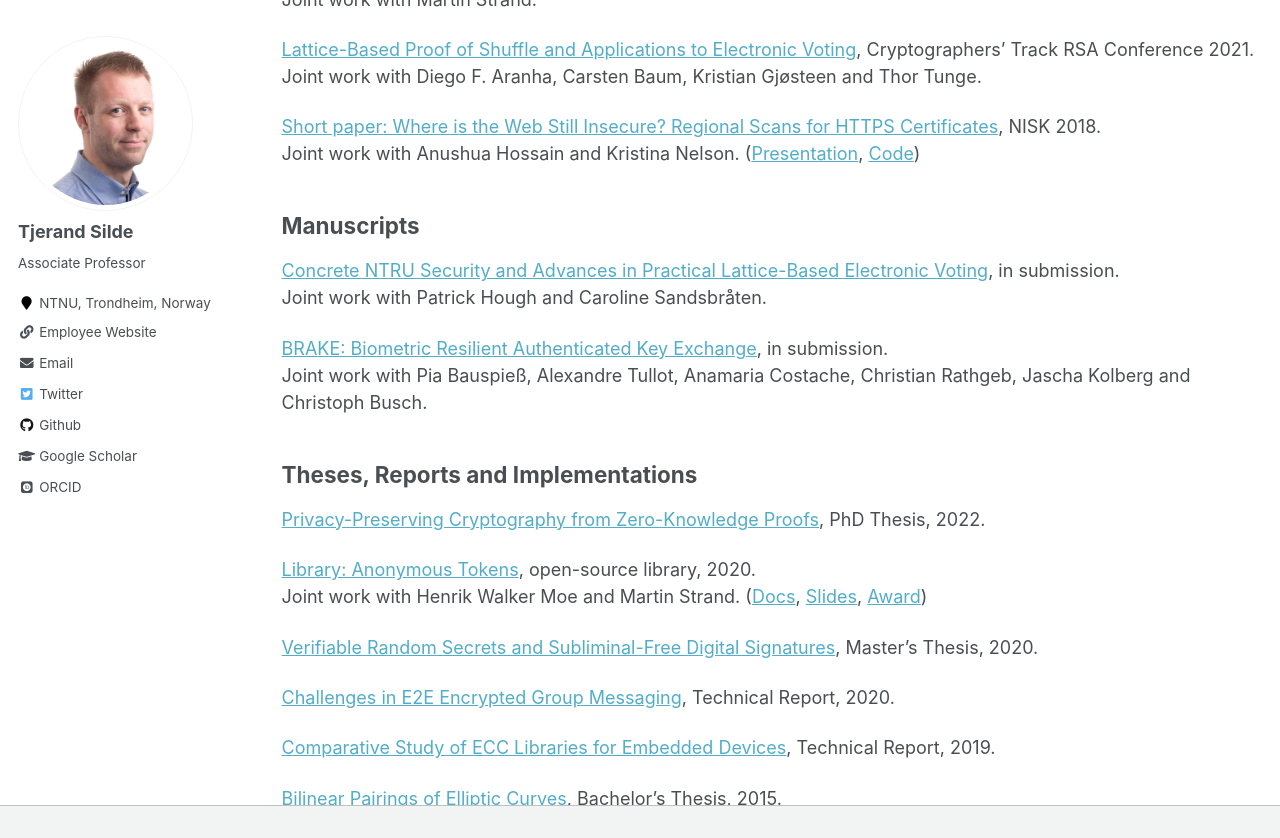
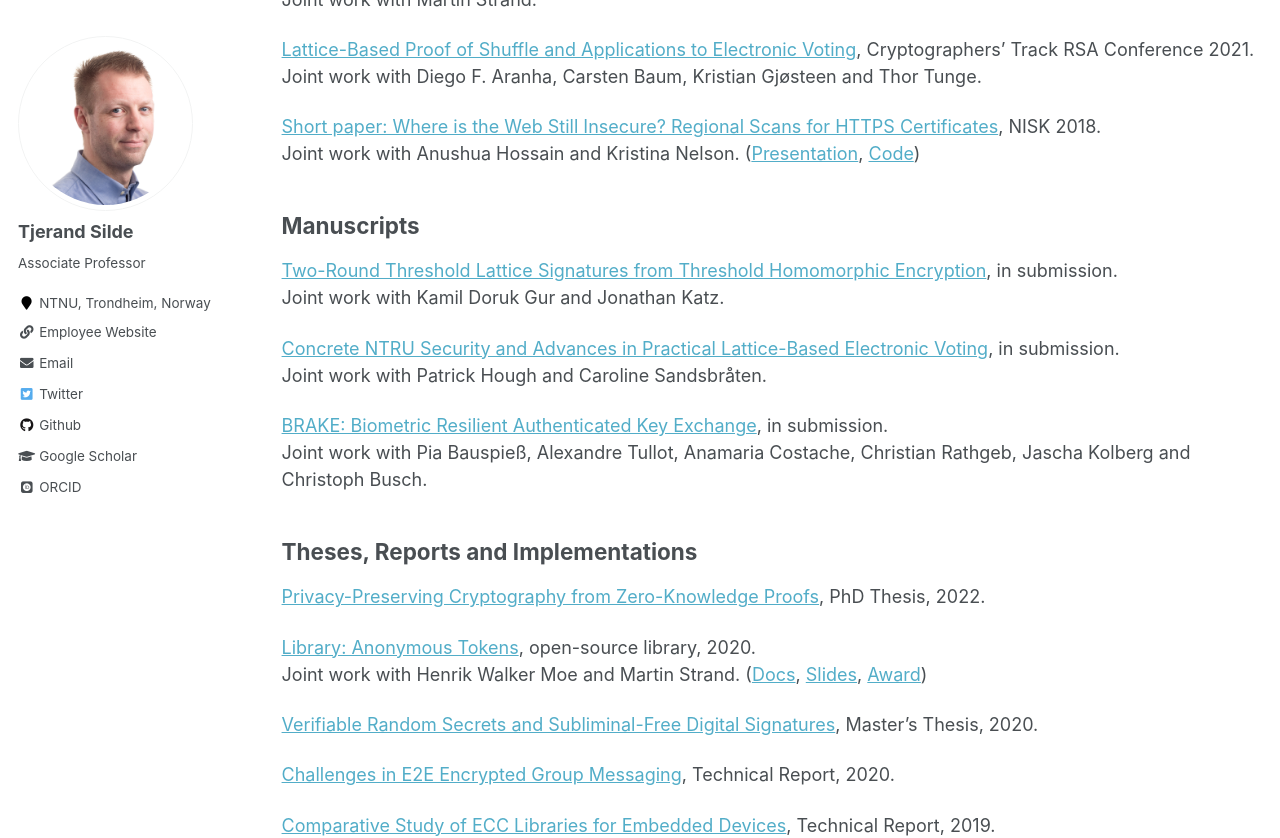
Before and after one commit to tjesi/tjesi.github.io, a Jekyll site: the page built from _pages/research.md, in a window 1280 px wide and 900 px high, scrolled down 686 px, cut to the strip 0-838 px from the top of the window. Built offline with Jekyll 4.4.1, drawn with Linux system fonts in a browser that asks for light colours; some web fonts are replaced; some of the changed lines change nothing that is shown.

Commit message:
Update research.md

```diff
--- a/_pages/research.md
+++ b/_pages/research.md
@@ -9,21 +9,21 @@
 
 ## Publications
 
-[Verifiable Mix-Nets and Distributed Decryption for Voting from Lattice-Based Assumptions](https://eprint.iacr.org/2022/422.pdf), ACM CCS 2023.\
+[Verifiable Mix-Nets and Distributed Decryption for Voting from Lattice-Based Assumptions](https://eprint.iacr.org/2022/422), ACM CCS 2023.\
 Joint work with Diego F. Aranha, Carsten Baum and Kristian Gjøsteen.
 
 [Short paper: Return Codes from Lattice Assumptions](https://dspace.ut.ee/bitstream/handle/10062/84323/12.pdf?sequence=1&isAllowed=y), E-Vote-ID Conference 2022.\
 Joint work with Audhild Høgåsen.
 
-[Verifiable Decryption in the Head](https://eprint.iacr.org/2021/558.pdf), Australasian Conference on Information Security and Privacy 2022.\
+[Verifiable Decryption in the Head](https://eprint.iacr.org/2021/558), Australasian Conference on Information Security and Privacy 2022.\
 Joint work with Kristian Gjøsteen, Thomas Haines, Johannes Müller and Peter Rønne.
 
-[Short paper: Verifiable Decryption for BGV](https://eprint.iacr.org/2021/1693.pdf), the Workshop on Advances in Secure Electronic Voting 2022.
+[Short paper: Verifiable Decryption for BGV](https://eprint.iacr.org/2021/1693), the Workshop on Advances in Secure Electronic Voting 2022.
 
-[Anonymous Tokens with Public Metadata and Applications to Private Contact Tracing](https://eprint.iacr.org/2021/203.pdf), Financial Crypto 2022.\
+[Anonymous Tokens with Public Metadata and Applications to Private Contact Tracing](https://eprint.iacr.org/2021/203), Financial Crypto 2022.\
 Joint work with Martin Strand.
 
-[Lattice-Based Proof of Shuffle and Applications to Electronic Voting](https://eprint.iacr.org/2021/338.pdf), Cryptographers’ Track RSA Conference 2021.\
+[Lattice-Based Proof of Shuffle and Applications to Electronic Voting](https://eprint.iacr.org/2021/338), Cryptographers’ Track RSA Conference 2021.\
 Joint work with Diego F. Aranha, Carsten Baum, Kristian Gjøsteen and Thor Tunge.
 
 [Short paper: Where is the Web Still Insecure? Regional Scans for HTTPS Certificates](https://tjerandsilde.no/files/Where_is_the_web_still_insecure__Regional_scans_for_HTTPS_certificates.pdf), NISK 2018.\
@@ -31,10 +31,13 @@
 
 ## Manuscripts
 
+[Two-Round Threshold Lattice Signatures from Threshold Homomorphic Encryption](https://eprint.iacr.org/2023/1318), in submission.\
+Joint work with Kamil Doruk Gur and Jonathan Katz.
+
 [Concrete NTRU Security and Advances in Practical Lattice-Based Electronic Voting](https://eprint.iacr.org/2023/933), in submission.\
 Joint work with Patrick Hough and Caroline Sandsbråten.
 
-[BRAKE: Biometric Resilient Authenticated Key Exchange](https://eprint.iacr.org/2022/1408.pdf), in submission.\
+[BRAKE: Biometric Resilient Authenticated Key Exchange](https://eprint.iacr.org/2022/1408), in submission.\
 Joint work with Pia Bauspieß, Alexandre Tullot, Anamaria Costache, Christian Rathgeb, Jascha Kolberg and Christoph Busch.
 
 ## Theses, Reports and Implementations
```
